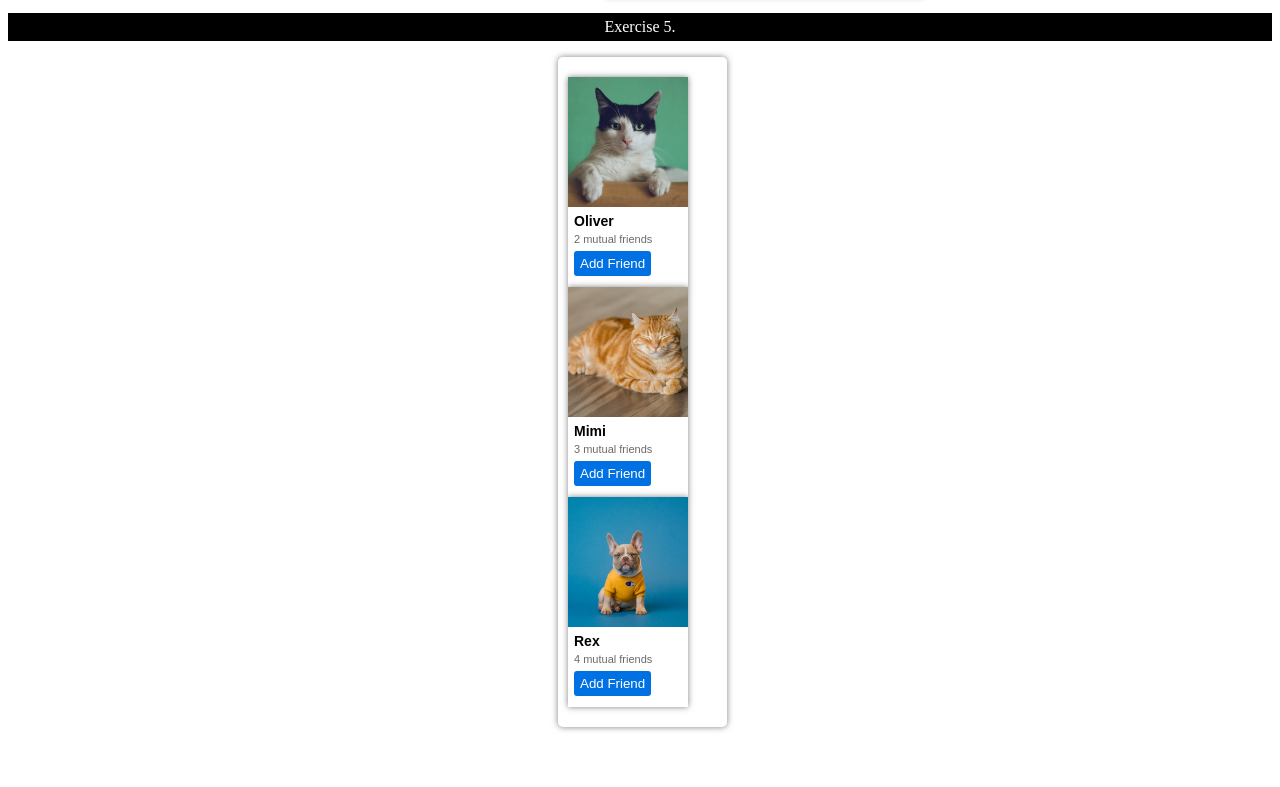
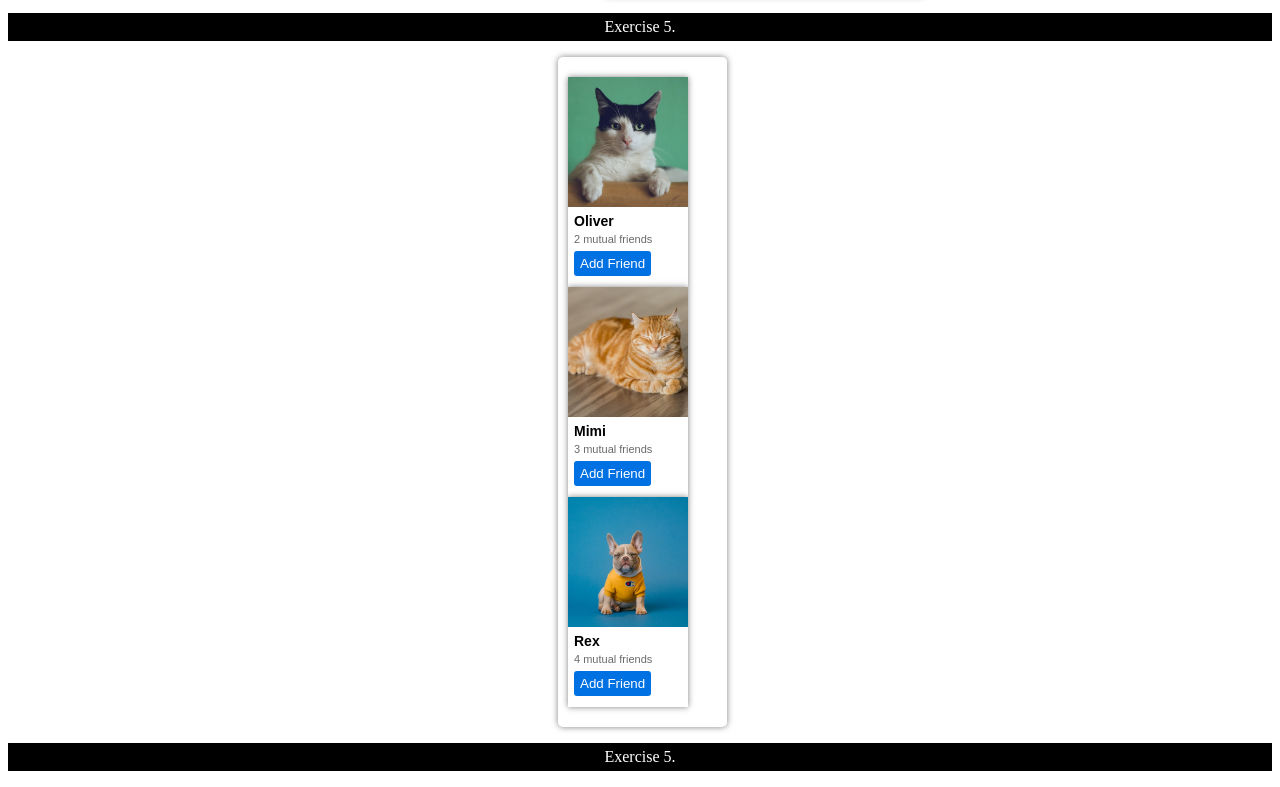
Before and after one commit to ranjeetkumar274/Exercises_of_HTML-CSS, a plain HTML site: page index.html in a window 1280 px wide. Shown: the part 623-1410 px from the top of the page. Before the commit the page ends 1358 px from the top, so only its background shows below. Drawn offline with Linux system fonts and the light colour scheme.

Commit message:
Update index.html

```diff
--- a/index.html
+++ b/index.html
@@ -83,6 +83,9 @@
 </div>
 
 
+    <p class="exercise">Exercise 5.</p>
+
+
 
 </body>
 </html>
```
